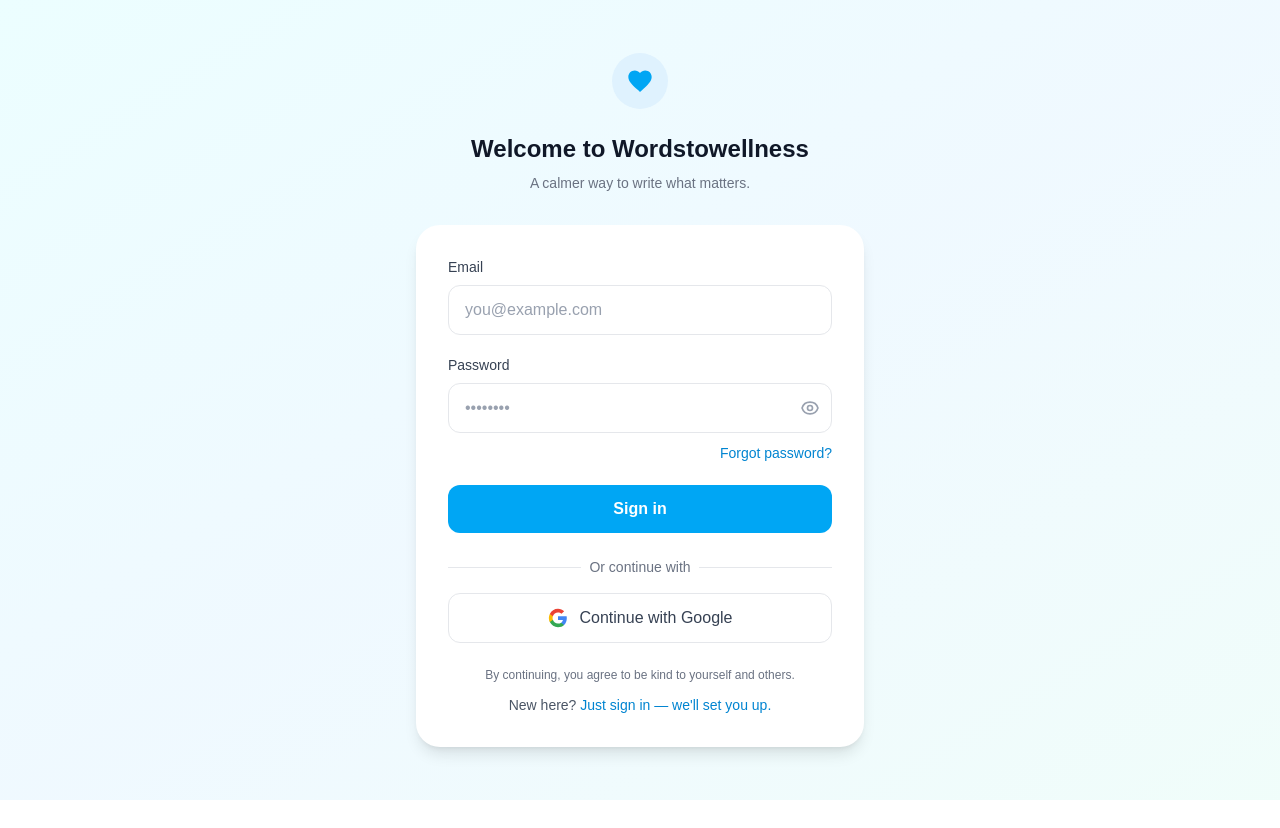
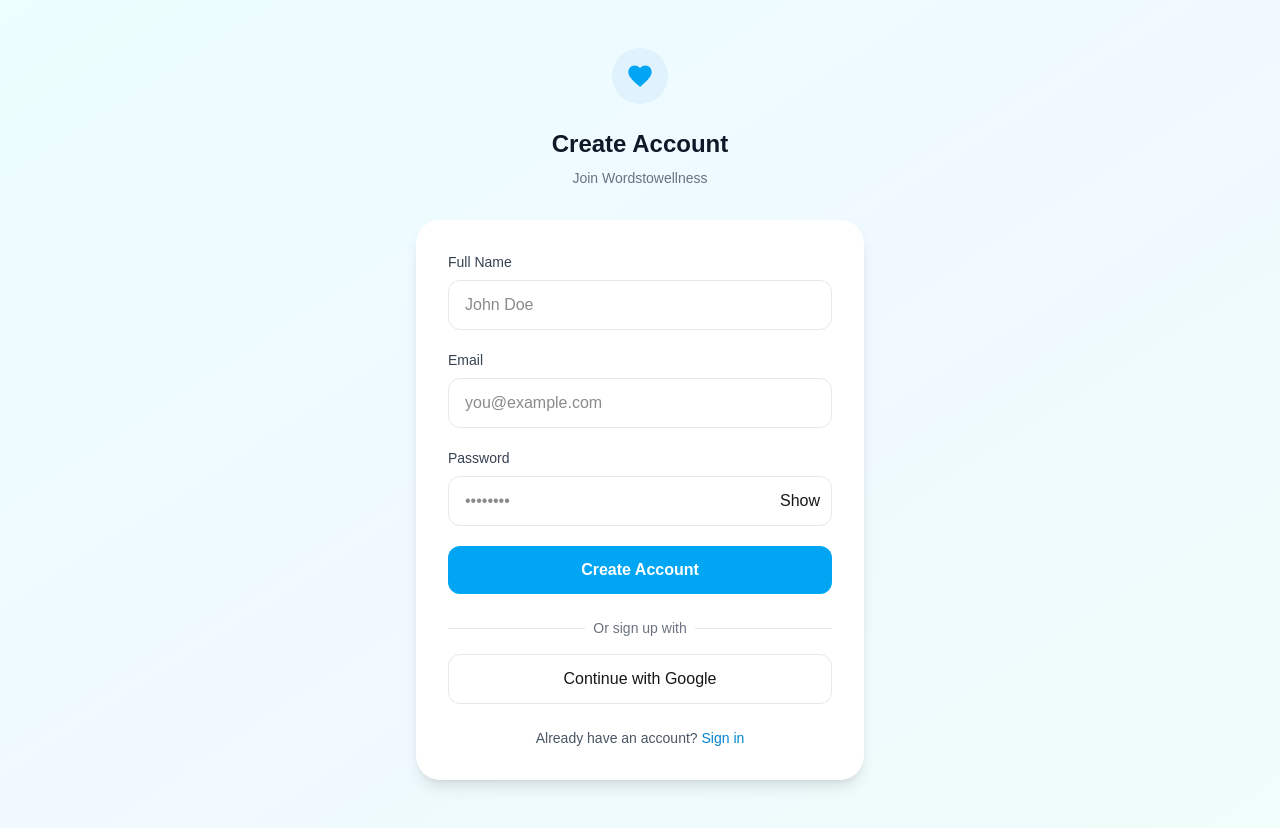
Before and after one commit to coding0044/wordsto_wellness, a Next.js app: page /login in a window 1280 px wide. Before the commit the page ends 800 px from the top, so only its background shows below. Built offline with nearby package versions, Linux system fonts and the light colour scheme.

Commit message:
wordtowellness

```diff
--- a/app/api/auth/google/route.ts
+++ b/app/api/auth/google/route.ts
@@ -53,6 +53,7 @@
     return NextResponse.json({
       success: true,
       message: 'Login successful',
+      token,
       user: {
         id: user._id,
         name: user.name,
--- a/app/login/page.js
+++ b/app/login/page.js
@@ -1,68 +1,75 @@
 'use client';
+
 import { useState } from 'react';
 import { useRouter } from 'next/navigation';
 import Link from 'next/link';
 
-export default function LoginPage() {
+export default function Signup() {
+  const [name, setName] = useState('');
   const [email, setEmail] = useState('');
   const [password, setPassword] = useState('');
   const [showPassword, setShowPassword] = useState(false);
   const [error, setError] = useState('');
   const [loading, setLoading] = useState(false);
   const [googleLoading, setGoogleLoading] = useState(false);
+
   const router = useRouter();
 
-  const handleGoogleLogin = () => {
+  const handleGoogleSignup = () => {
     setGoogleLoading(true);
-    // Open Google OAuth popup
+
     const width = 500;
     const height = 600;
+
     const left = window.screenX + (window.outerWidth - width) / 2;
     const top = window.screenY + (window.outerHeight - height) / 2;
 
-    const clientId = process.env.NEXT_PUBLIC_GOOGLE_CLIENT_ID || '';
+    const clientId = process.env.NEXT_PUBLIC_GOOGLE_CLIENT_ID;
+
     const redirectUri = `${window.location.origin}/api/auth/google/callback`;
+
     const scope = 'email profile';
 
-    const authUrl = `https://accounts.google.com/o/oauth2/v2/auth?client_id=${clientId}&redirect_uri=${encodeURIComponent(redirectUri)}&response_type=token&scope=${encodeURIComponent(scope)}&prompt=select_account`;
+    const authUrl =
+      `https://accounts.google.com/o/oauth2/v2/auth?client_id=${clientId}` +
+      `&redirect_uri=${encodeURIComponent(redirectUri)}` +
+      `&response_type=token` +
+      `&scope=${encodeURIComponent(scope)}` +
+      `&prompt=select_account`;
 
     const popup = window.open(
       authUrl,
-      'Google Sign In',
+      'Google Sign Up',
       `width=${width},height=${height},left=${left},top=${top}`
     );
 
-    // Listen for message from popup
     const handleMessage = async (event) => {
       if (event.origin !== window.location.origin) return;
 
       if (event.data.type === 'GOOGLE_AUTH_SUCCESS') {
         popup?.close();
+
         window.removeEventListener('message', handleMessage);
 
-        // Send to our API
         try {
           const res = await fetch('/api/auth/google', {
             method: 'POST',
-            headers: { 'Content-Type': 'application/json' },
+            headers: {
+              'Content-Type': 'application/json',
+            },
             body: JSON.stringify(event.data.user),
           });
 
           const data = await res.json();
 
           if (res.ok) {
-            localStorage.setItem('token', data.token);
-            if (data.user.role === 'admin') {
-              router.push('/admin-dashboard');
-            } else {
-              router.push('/dashboard');
-            }
+            router.push('/dashboard');
           } else {
-            setError(data.message || 'Google login failed');
-            setGoogleLoading(false);
+            setError(data.message || 'Google signup failed');
           }
-        } catch (err) {
-          setError('Something went wrong with Google login');
+        } catch (error) {
+          setError('Something went wrong with Google signup');
+        } finally {
           setGoogleLoading(false);
         }
       }
@@ -70,11 +77,12 @@
 
     window.addEventListener('message', handleMessage);
 
-    // Check if popup was closed manually
     const checkClosed = setInterval(() => {
       if (popup?.closed) {
         clearInterval(checkClosed);
+
         setGoogleLoading(false);
+
         window.removeEventListener('message', handleMessage);
       }
     }, 1000);
@@ -82,25 +90,28 @@
 
   const handleSubmit = async (e) => {
     e.preventDefault();
+
     setError('');
     setLoading(true);
 
     try {
-      const res = await fetch('/api/auth/login', {
+      const res = await fetch('/api/auth/signup', {
         method: 'POST',
-        headers: { 'Content-Type': 'application/json' },
-        body: JSON.stringify({ email, password }),
+        headers: {
+          'Content-Type': 'application/json',
+        },
+        body: JSON.stringify({
+          name,
+          email,
+          password,
+          role: 'user',
+        }),
       });
 
       const data = await res.json();
 
       if (res.ok) {
-        localStorage.setItem('token', data.token);
-        if (data.user.role === 'admin') {
-          router.push('/admin-dashboard');
-        } else {
-          router.push('/dashboard');
-        }
+        router.push('/dashboard');
       } else {
         setError(data.message);
       }
@@ -114,7 +125,7 @@
   return (
     <div className="min-h-screen bg-gradient-to-br from-cyan-50 via-sky-50 to-teal-50 flex items-center justify-center px-4 py-12">
       <div className="w-full max-w-md">
-        {/* Logo */}
+
         <div className="flex justify-center mb-6">
           <div className="w-14 h-14 rounded-full bg-sky-100 flex items-center justify-center">
             <svg className="w-7 h-7 text-sky-500" fill="currentColor" viewBox="0 0 24 24">
@@ -123,14 +134,18 @@
           </div>
         </div>
 
-        {/* Title */}
         <div className="text-center mb-8">
-          <h1 className="text-2xl font-semibold text-gray-900 mb-2">Welcome to Wordstowellness</h1>
-          <p className="text-sm text-gray-500">A calmer way to write what matters.</p>
+          <h1 className="text-2xl font-semibold text-gray-900 mb-2">
+            Create Account
+          </h1>
+
+          <p className="text-sm text-gray-500">
+            Join Wordstowellness
+          </p>
         </div>
 
-        {/* Card */}
         <div className="bg-white rounded-3xl shadow-lg p-8">
+
           {error && (
             <div className="mb-6 rounded-xl border border-red-200 bg-red-50 px-4 py-3 text-sm text-red-700">
               {error}
@@ -138,104 +153,107 @@
           )}
 
           <form className="space-y-5" onSubmit={handleSubmit}>
+
             <div>
-              <label className="block text-sm font-medium text-gray-700 mb-2">Email</label>
+              <label className="block text-sm font-medium text-gray-700 mb-2">
+                Full Name
+              </label>
+
+              <input
+                type="text"
+                required
+                value={name}
+                onChange={(e) => setName(e.target.value)}
+                placeholder="John Doe"
+                className="w-full px-4 py-3 border border-gray-200 rounded-xl"
+              />
+            </div>
+
+            <div>
+              <label className="block text-sm font-medium text-gray-700 mb-2">
+                Email
+              </label>
+
               <input
                 type="email"
                 required
                 value={email}
                 onChange={(e) => setEmail(e.target.value)}
-                className="w-full px-4 py-3 border border-gray-200 rounded-xl text-gray-900 placeholder-gray-400 focus:outline-none focus:border-sky-500 focus:ring-2 focus:ring-sky-100 transition-all"
                 placeholder="you@example.com"
+                className="w-full px-4 py-3 border border-gray-200 rounded-xl"
               />
             </div>
 
             <div>
-              <label className="block text-sm font-medium text-gray-700 mb-2">Password</label>
+              <label className="block text-sm font-medium text-gray-700 mb-2">
+                Password
+              </label>
+
               <div className="relative">
                 <input
                   type={showPassword ? 'text' : 'password'}
                   required
+                  minLength={6}
                   value={password}
                   onChange={(e) => setPassword(e.target.value)}
-                  className="w-full px-4 py-3 border border-gray-200 rounded-xl text-gray-900 placeholder-gray-400 focus:outline-none focus:border-sky-500 focus:ring-2 focus:ring-sky-100 transition-all"
                   placeholder="••••••••"
+                  className="w-full px-4 py-3 border border-gray-200 rounded-xl"
                 />
+
                 <button
                   type="button"
                   onClick={() => setShowPassword(!showPassword)}
-                  className="absolute right-3 top-1/2 -translate-y-1/2 text-gray-400 hover:text-gray-600 cursor-pointer"
+                  className="absolute right-3 top-1/2 -translate-y-1/2"
                 >
-                  {showPassword ? (
-                    <svg className="w-5 h-5" fill="none" stroke="currentColor" viewBox="0 0 24 24">
-                      <path strokeLinecap="round" strokeLinejoin="round" strokeWidth={2} d="M13.875 18.825A10.05 10.05 0 0112 19c-4.478 0-8.268-2.943-9.543-7a9.97 9.97 0 011.563-3.029m5.858.908a3 3 0 114.243 4.243M9.878 9.878l4.242 4.242M9.88 9.88l-3.29-3.29m7.532 7.532l3.29 3.29M3 3l3.59 3.59m0 0A9.953 9.953 0 0112 5c4.478 0 8.268 2.943 9.543 7a10.025 10.025 0 01-4.132 5.411m0 0L21 21" />
-                    </svg>
-                  ) : (
-                    <svg className="w-5 h-5" fill="none" stroke="currentColor" viewBox="0 0 24 24">
-                      <path strokeLinecap="round" strokeLinejoin="round" strokeWidth={2} d="M15 12a3 3 0 11-6 0 3 3 0 016 0z" />
-                      <path strokeLinecap="round" strokeLinejoin="round" strokeWidth={2} d="M2.458 12C3.732 7.943 7.523 5 12 5c4.478 0 8.268 2.943 9.542 7-1.274 4.057-5.064 7-9.542 7-4.477 0-8.268-2.943-9.542-7z" />
-                    </svg>
-                  )}
+                  {showPassword ? 'Hide' : 'Show'}
                 </button>
-              </div>
-              <div className="mt-2 text-right">
-                <Link href="/forgot-password" className="text-sm text-sky-600 hover:text-sky-700 font-medium">
-                  Forgot password?
-                </Link>
               </div>
             </div>
 
             <button
               type="submit"
               disabled={loading}
-              className="w-full bg-sky-500 hover:bg-sky-600 text-white font-semibold py-3 rounded-xl transition-all duration-200 disabled:opacity-60 disabled:cursor-not-allowed"
+              className="w-full bg-sky-500 hover:bg-sky-600 text-white font-semibold py-3 rounded-xl"
             >
-              {loading ? 'Signing in...' : 'Sign in'}
+              {loading ? 'Creating account...' : 'Create Account'}
             </button>
+
           </form>
 
-          {/* Divider */}
           <div className="mt-6 relative">
             <div className="absolute inset-0 flex items-center">
               <div className="w-full border-t border-gray-200"></div>
             </div>
+
             <div className="relative flex justify-center text-sm">
-              <span className="px-2 bg-white text-gray-500">Or continue with</span>
+              <span className="px-2 bg-white text-gray-500">
+                Or sign up with
+              </span>
             </div>
           </div>
 
-          {/* Google Sign In */}
           <button
             type="button"
-            onClick={handleGoogleLogin}
+            onClick={handleGoogleSignup}
             disabled={googleLoading}
-            className="mt-4 w-full flex items-center justify-center gap-3 px-4 py-3 border border-gray-200 rounded-xl text-gray-700 bg-white hover:bg-gray-50 transition-all disabled:opacity-60 disabled:cursor-not-allowed"
+            className="mt-4 w-full flex items-center justify-center gap-3 px-4 py-3 border border-gray-200 rounded-xl"
           >
-            {googleLoading ? (
-              <div className="w-5 h-5 border-2 border-gray-300 border-t-gray-600 rounded-full animate-spin"></div>
-            ) : (
-              <svg className="w-5 h-5" viewBox="0 0 24 24">
-                <path fill="#4285F4" d="M22.56 12.25c0-.78-.07-1.53-.2-2.25H12v4.26h5.92c-.26 1.37-1.04 2.53-2.21 3.31v2.77h3.57c2.08-1.92 3.28-4.74 3.28-8.09z"/>
-                <path fill="#34A853" d="M12 23c2.97 0 5.46-.98 7.28-2.66l-3.57-2.77c-.98.66-2.23 1.06-3.71 1.06-2.86 0-5.29-1.93-6.16-4.53H2.18v2.84C3.99 20.53 7.7 23 12 23z"/>
-                <path fill="#FBBC05" d="M5.84 14.09c-.22-.66-.35-1.36-.35-2.09s.13-1.43.35-2.09V7.07H2.18C1.43 8.55 1 10.22 1 12s.43 3.45 1.18 4.93l2.85-2.22.81-.62z"/>
-                <path fill="#EA4335" d="M12 5.38c1.62 0 3.06.56 4.21 1.64l3.15-3.15C17.45 2.09 14.97 1 12 1 7.7 1 3.99 3.47 2.18 7.07l3.66 2.84c.87-2.6 3.3-4.53 6.16-4.53z"/>
-              </svg>
-            )}
             {googleLoading ? 'Connecting...' : 'Continue with Google'}
           </button>
 
-          {/* Footer */}
-          <div className="mt-6 text-center space-y-3">
-            <p className="text-xs text-gray-500">
-              By continuing, you agree to be kind to yourself and others.
+          <div className="mt-6 text-center">
+            <p className="text-sm text-gray-600">
+              Already have an account?{' '}
+
+              <Link
+                href="/login"
+                className="text-sky-600 font-medium"
+              >
+                Sign in
+              </Link>
             </p>
-            <div className="text-sm text-gray-600">
-              New here?{' '}
-              <Link href="/signup" className="text-sky-600 hover:text-sky-700 font-medium">
-                Just sign in — we'll set you up.
-              </Link>
-            </div>
           </div>
+
         </div>
       </div>
     </div>
--- a/app/signup/page.js
+++ b/app/signup/page.js
@@ -1,4 +1,5 @@
 'use client';
+
 import { useState } from 'react';
 import { useRouter } from 'next/navigation';
 import Link from 'next/link';
@@ -11,20 +12,30 @@
   const [error, setError] = useState('');
   const [loading, setLoading] = useState(false);
   const [googleLoading, setGoogleLoading] = useState(false);
+
   const router = useRouter();
 
   const handleGoogleSignup = () => {
     setGoogleLoading(true);
+
     const width = 500;
     const height = 600;
+
     const left = window.screenX + (window.outerWidth - width) / 2;
     const top = window.screenY + (window.outerHeight - height) / 2;
 
-    const clientId = process.env.GOOGLE_CLIENT_ID || '';
+    const clientId = process.env.NEXT_PUBLIC_GOOGLE_CLIENT_ID;
+
     const redirectUri = `${window.location.origin}/api/auth/google/callback`;
+
     const scope = 'email profile';
 
-    const authUrl = `https://accounts.google.com/o/oauth2/v2/auth?client_id=${clientId}&redirect_uri=${encodeURIComponent(redirectUri)}&response_type=token&scope=${encodeURIComponent(scope)}&prompt=select_account`;
+    const authUrl =
+      `https://accounts.google.com/o/oauth2/v2/auth?client_id=${clientId}` +
+      `&redirect_uri=${encodeURIComponent(redirectUri)}` +
+      `&response_type=token` +
+      `&scope=${encodeURIComponent(scope)}` +
+      `&prompt=select_account`;
 
     const popup = window.open(
       authUrl,
@@ -37,12 +48,15 @@
 
       if (event.data.type === 'GOOGLE_AUTH_SUCCESS') {
         popup?.close();
+
         window.removeEventListener('message', handleMessage);
 
         try {
           const res = await fetch('/api/auth/google', {
             method: 'POST',
-            headers: { 'Content-Type': 'application/json' },
+            headers: {
+              'Content-Type': 'application/json',
+            },
             body: JSON.stringify(event.data.user),
           });
 
@@ -52,10 +66,10 @@
             router.push('/dashboard');
           } else {
             setError(data.message || 'Google signup failed');
-            setGoogleLoading(false);
           }
-        } catch (err) {
+        } catch (error) {
           setError('Something went wrong with Google signup');
+        } finally {
           setGoogleLoading(false);
         }
       }
@@ -66,7 +80,9 @@
     const checkClosed = setInterval(() => {
       if (popup?.closed) {
         clearInterval(checkClosed);
+
         setGoogleLoading(false);
+
         window.removeEventListener('message', handleMessage);
       }
     }, 1000);
@@ -74,24 +90,28 @@
 
   const handleSubmit = async (e) => {
     e.preventDefault();
+
     setError('');
     setLoading(true);
 
     try {
       const res = await fetch('/api/auth/signup', {
         method: 'POST',
-        headers: { 'Content-Type': 'application/json' },
-        body: JSON.stringify({ name, email, password, role: 'user' }),
+        headers: {
+          'Content-Type': 'application/json',
+        },
+        body: JSON.stringify({
+          name,
+          email,
+          password,
+          role: 'user',
+        }),
       });
 
       const data = await res.json();
 
       if (res.ok) {
-        if (data.user.role === 'admin') {
-          router.push('/admin-dashboard');
-        } else {
-          router.push('/dashboard');
-        }
+        router.push('/dashboard');
       } else {
         setError(data.message);
       }
@@ -105,7 +125,7 @@
   return (
     <div className="min-h-screen bg-gradient-to-br from-cyan-50 via-sky-50 to-teal-50 flex items-center justify-center px-4 py-12">
       <div className="w-full max-w-md">
-        {/* Logo */}
+
         <div className="flex justify-center mb-6">
           <div className="w-14 h-14 rounded-full bg-sky-100 flex items-center justify-center">
             <svg className="w-7 h-7 text-sky-500" fill="currentColor" viewBox="0 0 24 24">
@@ -114,14 +134,18 @@
           </div>
         </div>
 
-        {/* Title */}
         <div className="text-center mb-8">
-          <h1 className="text-2xl font-semibold text-gray-900 mb-2">Create Account</h1>
-          <p className="text-sm text-gray-500">Join Wordstowellness and start writing with care.</p>
+          <h1 className="text-2xl font-semibold text-gray-900 mb-2">
+            Create Account
+          </h1>
+
+          <p className="text-sm text-gray-500">
+            Join Wordstowellness
+          </p>
         </div>
 
-        {/* Card */}
         <div className="bg-white rounded-3xl shadow-lg p-8">
+
           {error && (
             <div className="mb-6 rounded-xl border border-red-200 bg-red-50 px-4 py-3 text-sm text-red-700">
               {error}
@@ -129,32 +153,42 @@
           )}
 
           <form className="space-y-5" onSubmit={handleSubmit}>
+
             <div>
-              <label className="block text-sm font-medium text-gray-700 mb-2">Full Name</label>
+              <label className="block text-sm font-medium text-gray-700 mb-2">
+                Full Name
+              </label>
+
               <input
                 type="text"
                 required
                 value={name}
                 onChange={(e) => setName(e.target.value)}
-                className="w-full px-4 py-3 border border-gray-200 rounded-xl text-gray-900 placeholder-gray-400 focus:outline-none focus:border-sky-500 focus:ring-2 focus:ring-sky-100 transition-all"
                 placeholder="John Doe"
+                className="w-full px-4 py-3 border border-gray-200 rounded-xl"
               />
             </div>
 
             <div>
-              <label className="block text-sm font-medium text-gray-700 mb-2">Email</label>
+              <label className="block text-sm font-medium text-gray-700 mb-2">
+                Email
+              </label>
+
               <input
                 type="email"
                 required
                 value={email}
                 onChange={(e) => setEmail(e.target.value)}
-                className="w-full px-4 py-3 border border-gray-200 rounded-xl text-gray-900 placeholder-gray-400 focus:outline-none focus:border-sky-500 focus:ring-2 focus:ring-sky-100 transition-all"
                 placeholder="you@example.com"
+                className="w-full px-4 py-3 border border-gray-200 rounded-xl"
               />
             </div>
 
             <div>
-              <label className="block text-sm font-medium text-gray-700 mb-2">Password</label>
+              <label className="block text-sm font-medium text-gray-700 mb-2">
+                Password
+              </label>
+
               <div className="relative">
                 <input
                   type={showPassword ? 'text' : 'password'}
@@ -162,77 +196,64 @@
                   minLength={6}
                   value={password}
                   onChange={(e) => setPassword(e.target.value)}
-                  className="w-full px-4 py-3 border border-gray-200 rounded-xl text-gray-900 placeholder-gray-400 focus:outline-none focus:border-sky-500 focus:ring-2 focus:ring-sky-100 transition-all"
                   placeholder="••••••••"
+                  className="w-full px-4 py-3 border border-gray-200 rounded-xl"
                 />
+
                 <button
                   type="button"
                   onClick={() => setShowPassword(!showPassword)}
-                  className="absolute right-3 top-1/2 -translate-y-1/2 text-gray-400 hover:text-gray-600 cursor-pointer"
+                  className="absolute right-3 top-1/2 -translate-y-1/2"
                 >
-                  {showPassword ? (
-                    <svg className="w-5 h-5" fill="none" stroke="currentColor" viewBox="0 0 24 24">
-                      <path strokeLinecap="round" strokeLinejoin="round" strokeWidth={2} d="M13.875 18.825A10.05 10.05 0 0112 19c-4.478 0-8.268-2.943-9.543-7a9.97 9.97 0 011.563-3.029m5.858.908a3 3 0 114.243 4.243M9.878 9.878l4.242 4.242M9.88 9.88l-3.29-3.29m7.532 7.532l3.29 3.29M3 3l3.59 3.59m0 0A9.953 9.953 0 0112 5c4.478 0 8.268 2.943 9.543 7a10.025 10.025 0 01-4.132 5.411m0 0L21 21" />
-                    </svg>
-                  ) : (
-                    <svg className="w-5 h-5" fill="none" stroke="currentColor" viewBox="0 0 24 24">
-                      <path strokeLinecap="round" strokeLinejoin="round" strokeWidth={2} d="M15 12a3 3 0 11-6 0 3 3 0 016 0z" />
-                      <path strokeLinecap="round" strokeLinejoin="round" strokeWidth={2} d="M2.458 12C3.732 7.943 7.523 5 12 5c4.478 0 8.268 2.943 9.542 7-1.274 4.057-5.064 7-9.542 7-4.477 0-8.268-2.943-9.542-7z" />
-                    </svg>
-                  )}
+                  {showPassword ? 'Hide' : 'Show'}
                 </button>
               </div>
-              <p className="text-xs text-gray-500 mt-1">Minimum 6 characters</p>
             </div>
 
             <button
               type="submit"
               disabled={loading}
-              className="w-full bg-sky-500 hover:bg-sky-600 text-white font-semibold py-3 rounded-xl transition-all duration-200 disabled:opacity-60 disabled:cursor-not-allowed"
+              className="w-full bg-sky-500 hover:bg-sky-600 text-white font-semibold py-3 rounded-xl"
             >
               {loading ? 'Creating account...' : 'Create Account'}
             </button>
+
           </form>
 
-          {/* Divider */}
           <div className="mt-6 relative">
             <div className="absolute inset-0 flex items-center">
               <div className="w-full border-t border-gray-200"></div>
             </div>
+
             <div className="relative flex justify-center text-sm">
-              <span className="px-2 bg-white text-gray-500">Or sign up with</span>
+              <span className="px-2 bg-white text-gray-500">
+                Or sign up with
+              </span>
             </div>
           </div>
 
-          {/* Google Sign Up */}
           <button
             type="button"
             onClick={handleGoogleSignup}
             disabled={googleLoading}
-            className="mt-4 w-full flex items-center justify-center gap-3 px-4 py-3 border border-gray-200 rounded-xl text-gray-700 bg-white hover:bg-gray-50 transition-all disabled:opacity-60 disabled:cursor-not-allowed"
+            className="mt-4 w-full flex items-center justify-center gap-3 px-4 py-3 border border-gray-200 rounded-xl"
           >
-            {googleLoading ? (
-              <div className="w-5 h-5 border-2 border-gray-300 border-t-gray-600 rounded-full animate-spin"></div>
-            ) : (
-              <svg className="w-5 h-5" viewBox="0 0 24 24">
-                <path fill="#4285F4" d="M22.56 12.25c0-.78-.07-1.53-.2-2.25H12v4.26h5.92c-.26 1.37-1.04 2.53-2.21 3.31v2.77h3.57c2.08-1.92 3.28-4.74 3.28-8.09z"/>
-                <path fill="#34A853" d="M12 23c2.97 0 5.46-.98 7.28-2.66l-3.57-2.77c-.98.66-2.23 1.06-3.71 1.06-2.86 0-5.29-1.93-6.16-4.53H2.18v2.84C3.99 20.53 7.7 23 12 23z"/>
-                <path fill="#FBBC05" d="M5.84 14.09c-.22-.66-.35-1.36-.35-2.09s.13-1.43.35-2.09V7.07H2.18C1.43 8.55 1 10.22 1 12s.43 3.45 1.18 4.93l2.85-2.22.81-.62z"/>
-                <path fill="#EA4335" d="M12 5.38c1.62 0 3.06.56 4.21 1.64l3.15-3.15C17.45 2.09 14.97 1 12 1 7.7 1 3.99 3.47 2.18 7.07l3.66 2.84c.87-2.6 3.3-4.53 6.16-4.53z"/>
-              </svg>
-            )}
             {googleLoading ? 'Connecting...' : 'Continue with Google'}
           </button>
 
-          {/* Footer */}
           <div className="mt-6 text-center">
             <p className="text-sm text-gray-600">
               Already have an account?{' '}
-              <Link href="/login" className="text-sky-600 hover:text-sky-700 font-medium">
+
+              <Link
+                href="/login"
+                className="text-sky-600 font-medium"
+              >
                 Sign in
               </Link>
             </p>
           </div>
+
         </div>
       </div>
     </div>
```
Also changed, not shown: next.config.js (added, +14 -0 lines), next.config.ts (deleted, +0 -14 lines).
